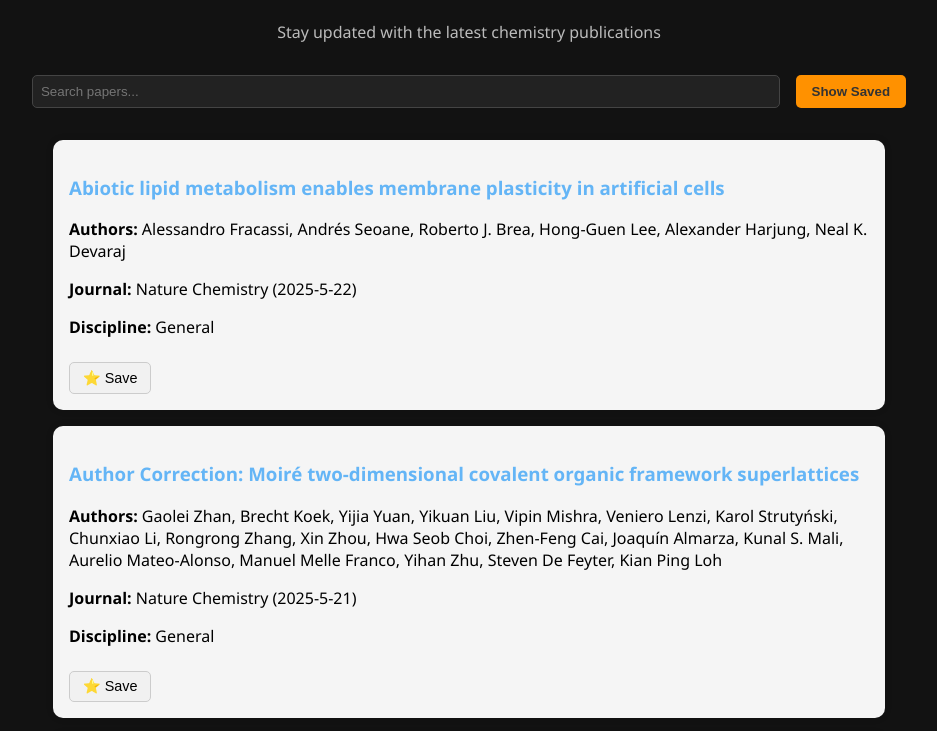
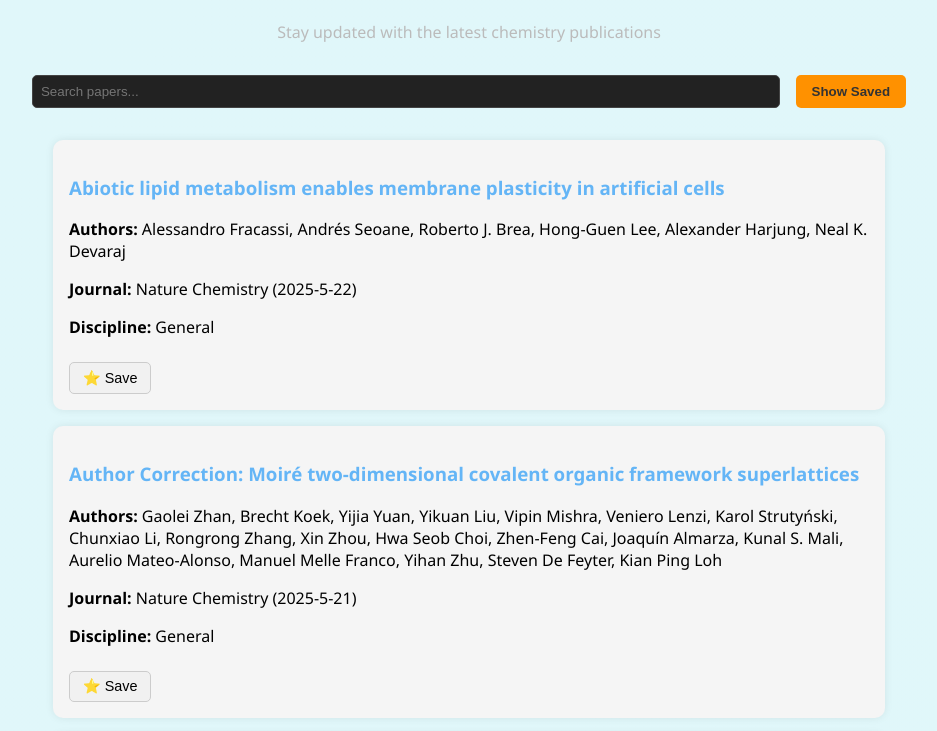
Before and after one commit to MMateus97/ChemPaperFeed, a plain HTML site: page index.html in a window 1280 px wide. Shown: the part 168-899 px from the top of the page, without its empty margins (171-1108 px from the left). Drawn offline with Linux system fonts and the light colour scheme.

Commit message:
Add working save button with star and styling

```diff
--- a/style.css
+++ b/style.css
@@ -1,7 +1,7 @@
 body {
   font-family: 'Segoe UI', Tahoma, sans-serif;
-  background: #121212;
-  color: #e0e0e0;
+  background: linear-gradient(135deg, #e0f7fa, #fff3e0); /* light blue to light orange */
+  color: #333;
   padding: 2rem;
   margin: 0;
 }
```
